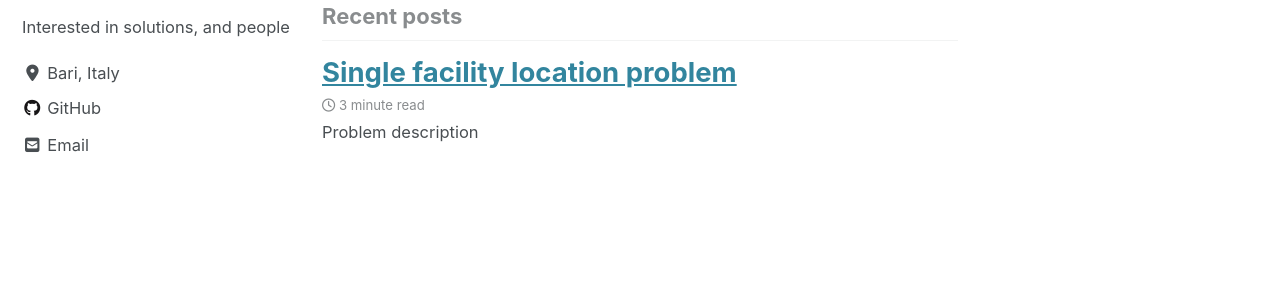
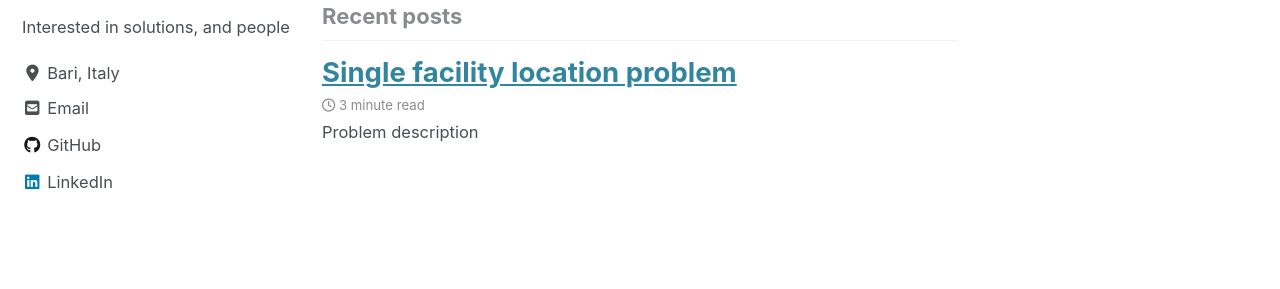
Before and after one commit to davbom97/davbom97.github.io, a Jekyll site: the page built from index.html, in a window 1280 px wide. Shown: the part 139-428 px from the top of the page. Built offline with Jekyll 4.4.1, drawn with Linux system fonts in a browser that asks for light colours; cached includes are drawn as plain includes; nearby versions of some CDN libraries; the list of posts is cut into pages by our own code.

Commit message:
added target=_blank to profile links

```diff
--- a/_config.yml
+++ b/_config.yml
@@ -20,7 +20,7 @@
 title_separator          : "-"
 subtitle                 : # site tagline that appears below site title in masthead
 name                     : "Davide Bombacigno"
-description              : "Problem Solving and Analytics Portfolio, using python"
+description              : "Operations management and Analytics Portfolio, using python"
 url                      : "https://davbom97.github.io/"
 baseurl                  : # the subpath of your site, e.g. "/blog"
 repository               : "davbom97/davbom97.github.io"
@@ -123,12 +123,12 @@
     - label: "Twitter"
       icon: "fab fa-fw fa-twitter-square"
       # url: "https://twitter.com/"
-    - label: "Facebook"
-      icon: "fab fa-fw fa-facebook-square"
-      # url: "https://facebook.com/"
+    - label: "Linkedin"
+      icon: "fab fa-fw fa-linkedin"
+      #url: "https://www.linkedin.com/in/davide-bombacigno-8100bb136/"
     - label: "GitHub"
       icon: "fab fa-fw fa-github"
-      url: "https://github.com/davbom97"
+      #url: "https://github.com/davbom97"
     - label: "Instagram"
       icon: "fab fa-fw fa-instagram"
       # url: "https://instagram.com/"
--- a/_includes/author-profile-custom-links.html
+++ b/_includes/author-profile-custom-links.html
@@ -1,7 +1,18 @@
 <!--
   <li>
-    <a href="http://link-to-whatever-social-network.com/user/" itemprop="sameAs" rel="nofollow noopener noreferrer">
+    <a href="http://link-to-whatever-social-network.com/user/" itemprop="sameAs" target ="_blank" rel="nofollow noopener noreferrer">
       <i class="fas fa-fw" aria-hidden="true"></i> Custom Social Profile Link
     </a>
   </li>
+
 -->
+<li>
+  <a href="https://github.com/davbom97" target="_blank" itemprop="sameAs" rel="nofollow noopener noreferrer">
+    <i class="fab fa-fw fa-github" aria-hidden="true"></i> GitHub
+  </a>
+</li>
+<li>
+  <a href="https://www.linkedin.com/in/davide-bombacigno-8100bb136/" target="_blank" itemprop="sameAs" rel="nofollow noopener noreferrer">
+    <i class="fab fa-fw fa-linkedin" aria-hidden="true"></i> LinkedIn
+  </a>
+</li>
--- a/_includes/author-profile.html
+++ b/_includes/author-profile.html
@@ -99,7 +99,7 @@
 
       {% if author.linkedin %}
         <li>
-          <a href="https://www.linkedin.com/in/{{ author.linkedin }}" itemprop="sameAs" rel="nofollow noopener noreferrer">
+          <a href="https://www.linkedin.com/in/{{ author.linkedin }}" target="_blank" itemprop="sameAs" rel="nofollow noopener noreferrer">
             <i class="fab fa-fw fa-linkedin" aria-hidden="true"></i> LinkedIn
           </a>
         </li>
@@ -139,7 +139,7 @@
 
       {% if author.github %}
         <li>
-          <a href="https://github.com/{{ author.github }}" itemprop="sameAs" rel="nofollow noopener noreferrer">
+          <a href="https://github.com/{{ author.github }}" target="_blank" itemprop="sameAs" rel="">
             <i class="fab fa-fw fa-github" aria-hidden="true"></i> GitHub
           </a>
         </li>
```
